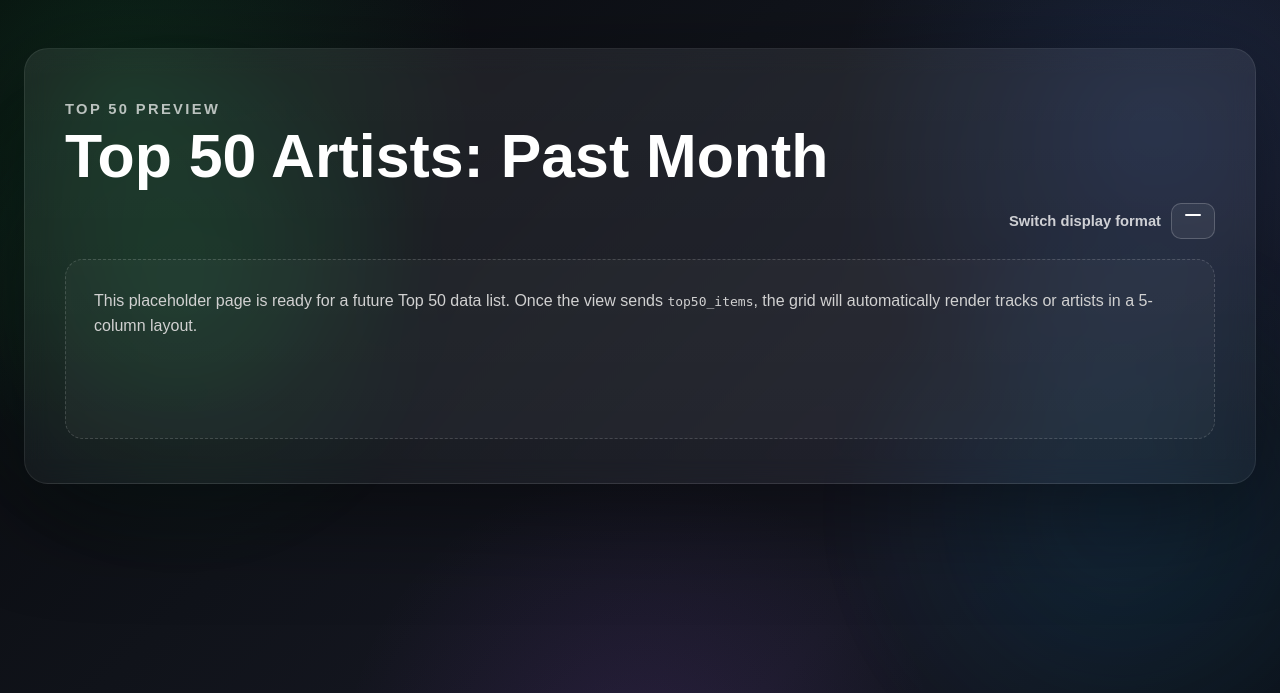
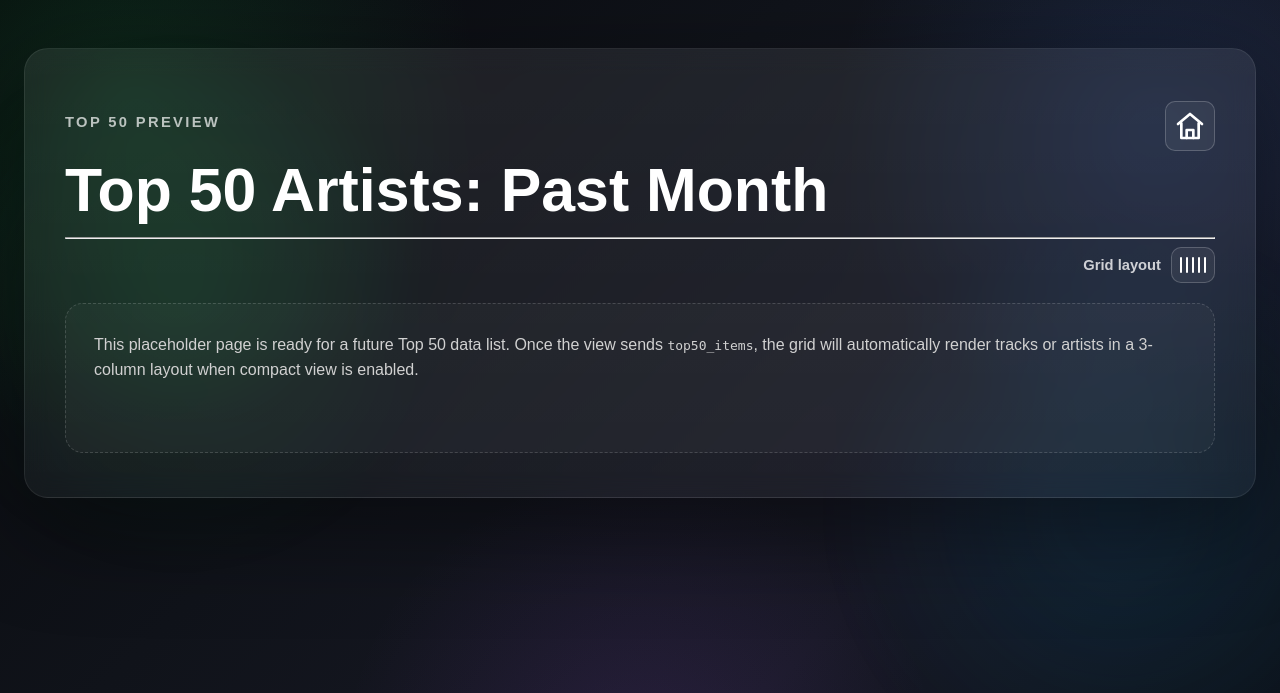
Before and after one commit to DevonCava/SpotifyApp, a Django app: page /myStats/top50/artists/short/ in a window 1280 px wide. Shown: the top 693 px of the page. Run offline with Django 4.2, Linux system fonts and the light colour scheme.

Commit message:
Enhance Top 50 page layout with compact view option and improved styling

```diff
--- a/spotifyStuff/Templates/Home.html
+++ b/spotifyStuff/Templates/Home.html
@@ -30,7 +30,6 @@
 		body::after {
 			content: '';
 			position: fixed;
-			inset: auto;
 			border-radius: 999px;
 			filter: blur(28px);
 			pointer-events: none;
--- a/spotifyStuff/Templates/stats.html
+++ b/spotifyStuff/Templates/stats.html
@@ -85,9 +85,8 @@
         .stat-card {
               background: linear-gradient(180deg, rgba(11, 15, 21, 0.92) 0%, rgba(8, 10, 16, 0.96) 100%);
               border: 1px solid rgba(255, 255, 255, 0.07);
-            border-radius: 18px;
+            border-radius: 16px;
             padding: 20px;
-              box-shadow: inset 0 1px 0 rgba(255, 255, 255, 0.04), 0 16px 34px rgba(0, 0, 0, 0.28);
               transition: transform 0.2s ease, border-color 0.2s ease, background 0.2s ease, box-shadow 0.2s ease;
         }
 
--- a/spotifyStuff/Templates/top50.html
+++ b/spotifyStuff/Templates/top50.html
@@ -73,6 +73,14 @@
             font-weight: 700;
         }
 
+        .eyebrow-row {
+            display: flex;
+            align-items: center;
+            justify-content: space-between;
+            gap: 12px;
+            margin: 0 0 8px;
+        }
+
         h1 {
             margin: 0 0 14px;
             font-size: clamp(2.2rem, 5vw, 3.8rem);
@@ -83,6 +91,14 @@
             display: flex;
             justify-content: flex-end;
             margin: 0 0 20px;
+        }
+
+        .header-actions {
+            display: inline-flex;
+            align-items: center;
+            gap: 12px;
+            flex-wrap: wrap;
+            justify-content: flex-end;
         }
 
         .display-toggle-wrap {
@@ -117,59 +133,78 @@
             transform: translateY(-1px);
         }
 
+        .home-button {
+            display: inline-flex;
+            align-items: center;
+            justify-content: center;
+            width: 48px;
+            height: 48px;
+            padding: 0;
+            border-radius: 10px;
+            border: 1px solid rgba(255, 255, 255, 0.2);
+            background: rgba(255, 255, 255, 0.06);
+            color: #ffffff;
+            text-decoration: none;
+            transition: background 0.2s ease, border-color 0.2s ease, transform 0.2s ease, color 0.2s ease;
+        }
+
+        .home-button:hover {
+            background: rgba(29, 185, 84, 0.2);
+            border-color: rgba(29, 185, 84, 0.65);
+            color: #65e28a;
+            transform: translateY(-1px);
+        }
+
+        .home-button-icon {
+            width: 32px;
+            height: 32px;
+            display: block;
+        }
+
         .display-toggle-icon {
             display: inline-flex;
-            flex-direction: column;
+            flex-direction: row;
             align-items: center;
             justify-content: center;
             gap: 4px;
-            width: 18px;
+            width: 30px;
         }
 
         .display-toggle-bar {
             display: block;
-            width: 16px;
-            height: 2px;
+            width: 2px;
+            height: 16px;
             border-radius: 999px;
             background: currentColor;
         }
 
-        .display-toggle.grid-mode .display-toggle-bar.mid,
-        .display-toggle.grid-mode .display-toggle-bar.bot {
+        .display-toggle.grid-mode .display-toggle-bar {
+            opacity: 1;
+        }
+
+        .display-toggle.compact-mode .display-toggle-bar:nth-child(1),
+        .display-toggle.compact-mode .display-toggle-bar:nth-child(5) {
             opacity: 0;
         }
 
-        .display-toggle.list-mode .display-toggle-bar.mid,
-        .display-toggle.list-mode .display-toggle-bar.bot {
-            opacity: 1;
-        }
-
-        .subtitle {
-            margin: 0 0 30px;
-            max-width: 70ch;
-            line-height: 1.6;
-            color: #d1d1d1;
-            font-size: 1.02rem;
-        }
 
         .top50-grid {
             display: grid;
             grid-template-columns: repeat(5, minmax(0, 1fr));
-            grid-auto-rows: minmax(180px, auto);
+            grid-auto-rows: minmax(150px, auto);
             gap: 16px;
             align-items: stretch;
         }
 
-        .top50-grid.is-list-view {
-            grid-template-columns: 1fr;
-            grid-auto-rows: minmax(120px, auto);
+        .top50-grid.is-compact-view {
+            grid-template-columns: repeat(3, minmax(0, 1fr));
+            grid-auto-rows: minmax(160px, auto);
         }
 
         .top50-card {
             display: flex;
             flex-direction: column;
             justify-content: space-between;
-            gap: 14px;
             padding: 18px;
             border-radius: 18px;
             background: linear-gradient(180deg, rgba(11, 15, 21, 0.94) 0%, rgba(8, 10, 16, 0.98) 100%);
@@ -218,7 +253,7 @@
         }
 
         .item-title {
-            color: #ffffff;
+            color: #1fc65a;
             text-decoration: none;
             font-size: 1.1rem;
             font-weight: 700;
@@ -238,15 +273,6 @@
             font-weight: 600;
             overflow: hidden;
             text-overflow: ellipsis;
-        }
-
-        .item-meta {
-            display: flex;
-            justify-content: space-between;
-            gap: 10px;
-            align-items: center;
-            color: rgba(255, 255, 255, 0.56);
-            font-size: 0.84rem;
         }
 
         .empty-state {
@@ -295,25 +321,40 @@
 </head>
 <body>
     <main class="hero">
+        <div class="eyebrow-row">
             <p class="eyebrow">Top 50 Preview</p>
+            <a class="home-button" href="{% url 'stats' %}" aria-label="Home" title="Home">
+                <svg class="home-button-icon" viewBox="0 0 24 24" fill="none" aria-hidden="true" xmlns="http://www.w3.org/2000/svg">
+                    <path d="M3 10.5L12 3l9 7.5" stroke="currentColor" stroke-width="2" stroke-linecap="round" stroke-linejoin="round"/>
+                    <path d="M5.5 10V21h13V10" stroke="currentColor" stroke-width="2" stroke-linecap="round" stroke-linejoin="round"/>
+                    <path d="M9.5 21v-6h5v6" stroke="currentColor" stroke-width="2" stroke-linecap="round" stroke-linejoin="round"/>
+                </svg>
+            </a>
+        </div>
         <h1>{{ top50_title|default:"Your Top 50" }}</h1>
+        <hr>
 
         <div class="grid-header">
+            <div class="header-actions">
+
                 <div class="display-toggle-wrap">
-                <span class="display-toggle-label">Switch display format</span>
+                    <span class="display-toggle-label">Grid layout</span>
                     <button
                         id="displayFormatToggle"
                         class="display-toggle grid-mode"
                         type="button"
-                    aria-label="Currently grid format. Switch to list format."
+                        aria-label="Switch to 3-column layout"
                         aria-pressed="false"
                     >
                         <span class="display-toggle-icon" aria-hidden="true">
-                        <span class="display-toggle-bar top"></span>
-                        <span class="display-toggle-bar mid"></span>
-                        <span class="display-toggle-bar bot"></span>
+                            <span class="display-toggle-bar"></span>
+                            <span class="display-toggle-bar"></span>
+                            <span class="display-toggle-bar"></span>
+                            <span class="display-toggle-bar"></span>
+                            <span class="display-toggle-bar"></span>
                         </span>
                     </button>
+                </div>
             </div>
         </div>
 
@@ -365,7 +406,7 @@
                 <div class="empty-state">
                     This placeholder page is ready for a future Top 50 data list.
                     Once the view sends <code>top50_items</code>, the grid will automatically render
-                    tracks or artists in a 5-column layout.
+                    tracks or artists in a 3-column layout when compact view is enabled.
                 </div>
             {% endfor %}
         </section>
@@ -381,16 +422,16 @@
             }
 
             toggle.addEventListener("click", function () {
-                const isListView = grid.classList.toggle("is-list-view");
+                const isCompactView = grid.classList.toggle("is-compact-view");
 
-                toggle.classList.toggle("list-mode", isListView);
-                toggle.classList.toggle("grid-mode", !isListView);
-                toggle.setAttribute("aria-pressed", isListView ? "true" : "false");
+                toggle.classList.toggle("compact-mode", isCompactView);
+                toggle.classList.toggle("grid-mode", !isCompactView);
+                toggle.setAttribute("aria-pressed", isCompactView ? "true" : "false");
                 toggle.setAttribute(
                     "aria-label",
-                    isListView
-                        ? "Currently list format. Switch to grid format."
-                        : "Currently grid format. Switch to list format."
+                    isCompactView
+                        ? "Switch to 5-column layout"
+                        : "Switch to 3-column layout"
                 );
             });
         })();
--- a/spotifyStuff/views.py
+++ b/spotifyStuff/views.py
@@ -46,10 +46,6 @@ def statsPage(request):
             "spotifyData": get_top_tracks(term_duration="long", num_records=5),
             "top50_url": reverse("top50", kwargs={"item_type": "tracks", "term_duration": "long"}),
         },
-        {
-            "title": "Top Genres",
-            "spotifyData": [{"name": "Data Placeholder", "url": "http://127.0.0.1:8000/myStats/"}],
-        },
     ]
 
     userName = get_me()
```
Lines whose indentation alone changed are shown as unchanged.
